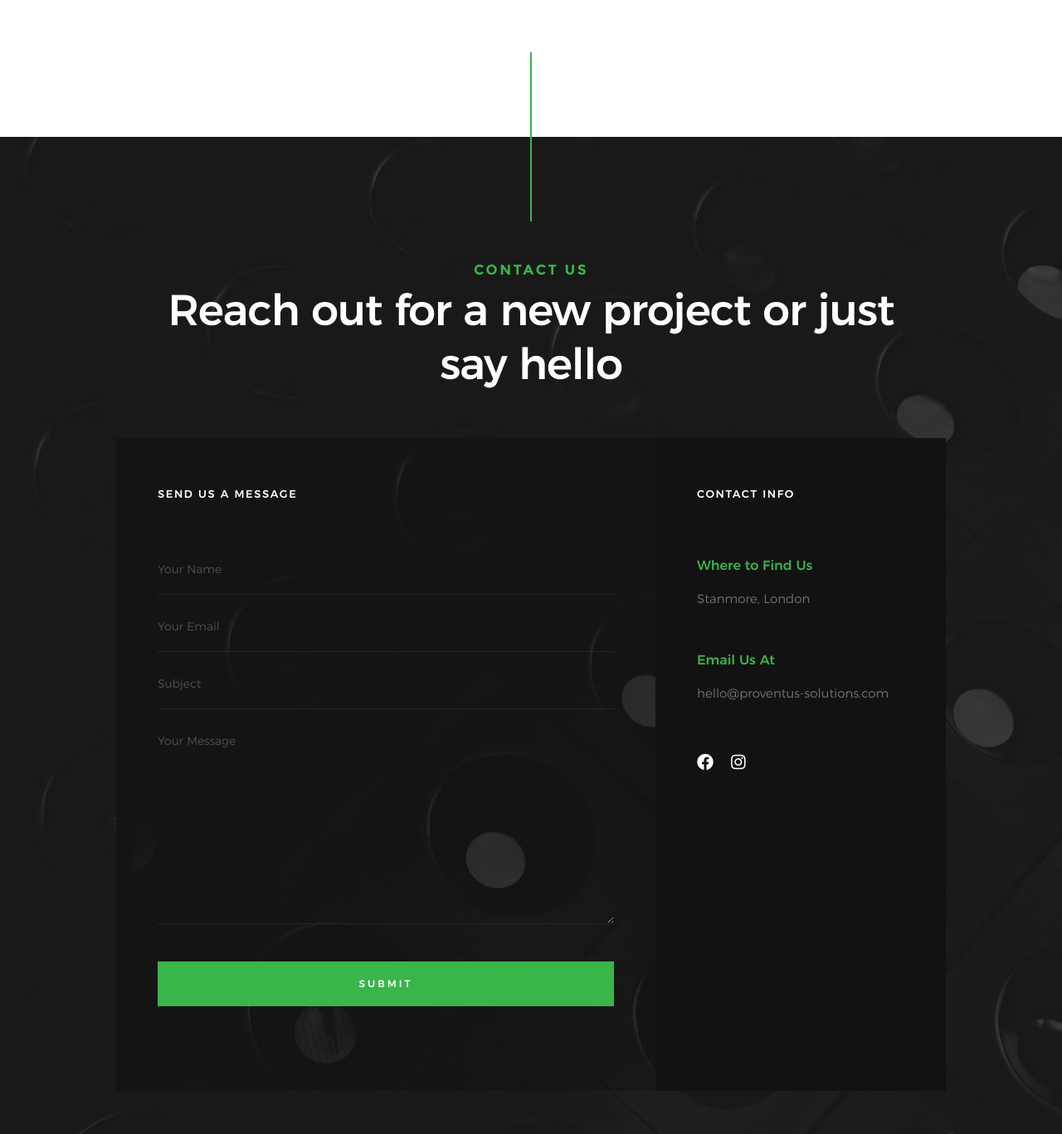
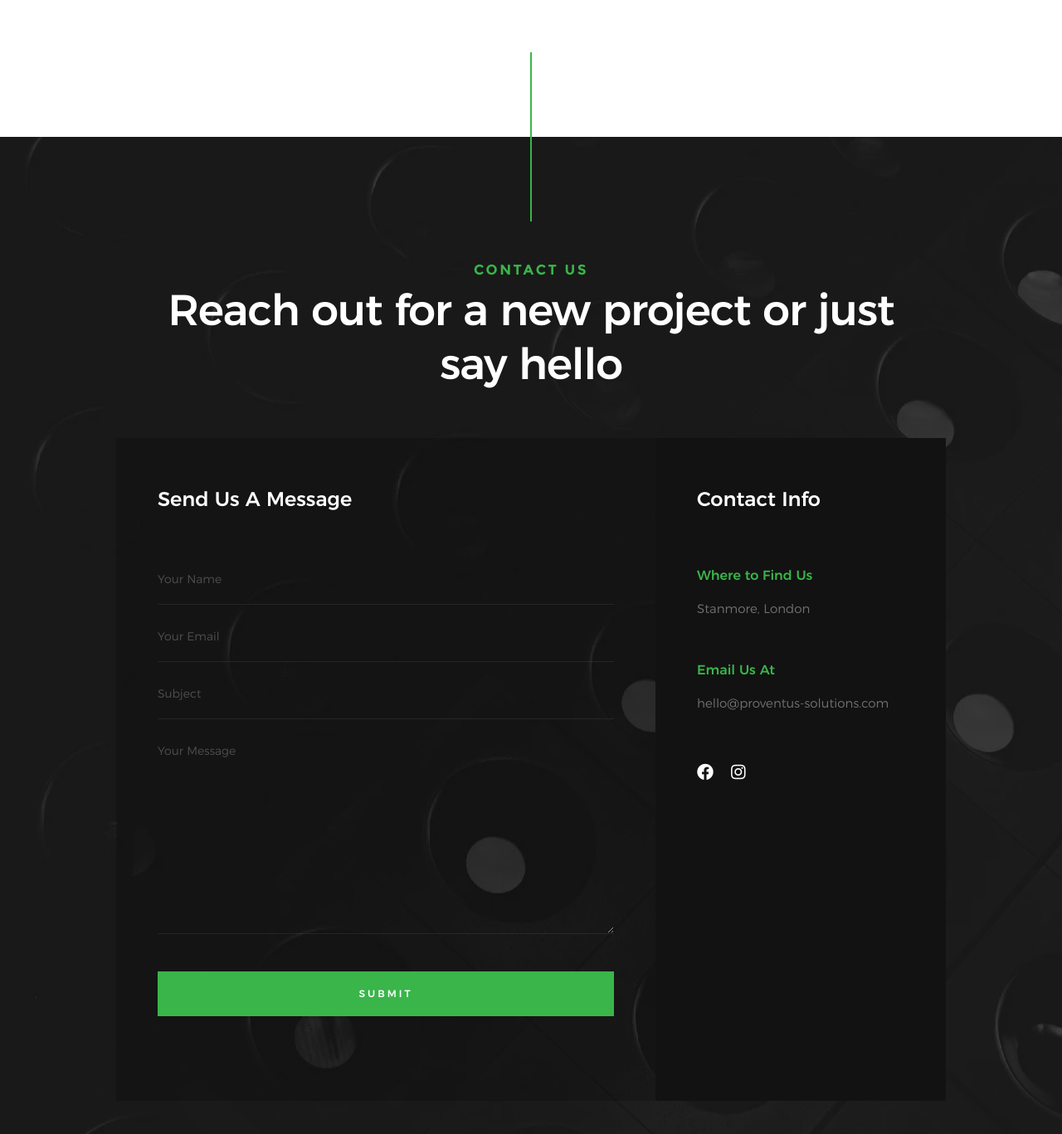
Before and after one commit to mostafanawam/proventus, a Django app: page / in a window 1280 px wide. Shown: the part 2458-3825 px from the top of the page at 83% size. Run offline with Django 3.2, Linux system fonts and the light colour scheme; data comes from the database, SQL or seed files in the repository; some web fonts are replaced.

Commit message:
update titles

```diff
--- a/proventus/main/templates/index.html
+++ b/proventus/main/templates/index.html
@@ -263,7 +263,7 @@
 
             <div class="contact-primary">
 
-                <h3 class="h6">Send Us A Message</h3>
+                <h3 class="h3">Send Us A Message</h3>
 
                 <form name="contactForm" id="contactForm"  novalidate="novalidate">
                     {% csrf_token %}
@@ -311,7 +311,7 @@
             <div class="contact-secondary">
                 <div class="contact-info">
 
-                    <h3 class="h6 hide-on-fullwidth">Contact Info</h3>
+                    <h3 class="h3 hide-on-fullwidth">Contact Info</h3>
 
 
                     <div class="cinfo">
```
